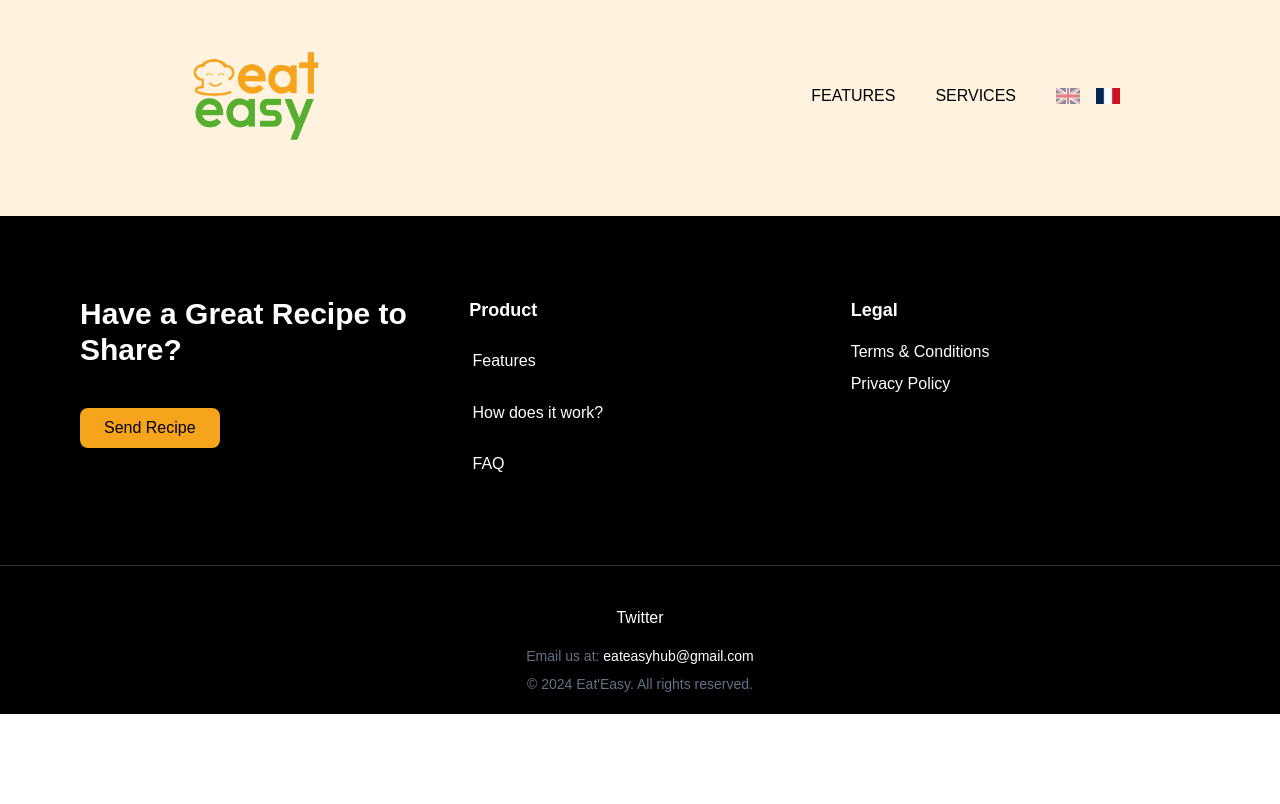
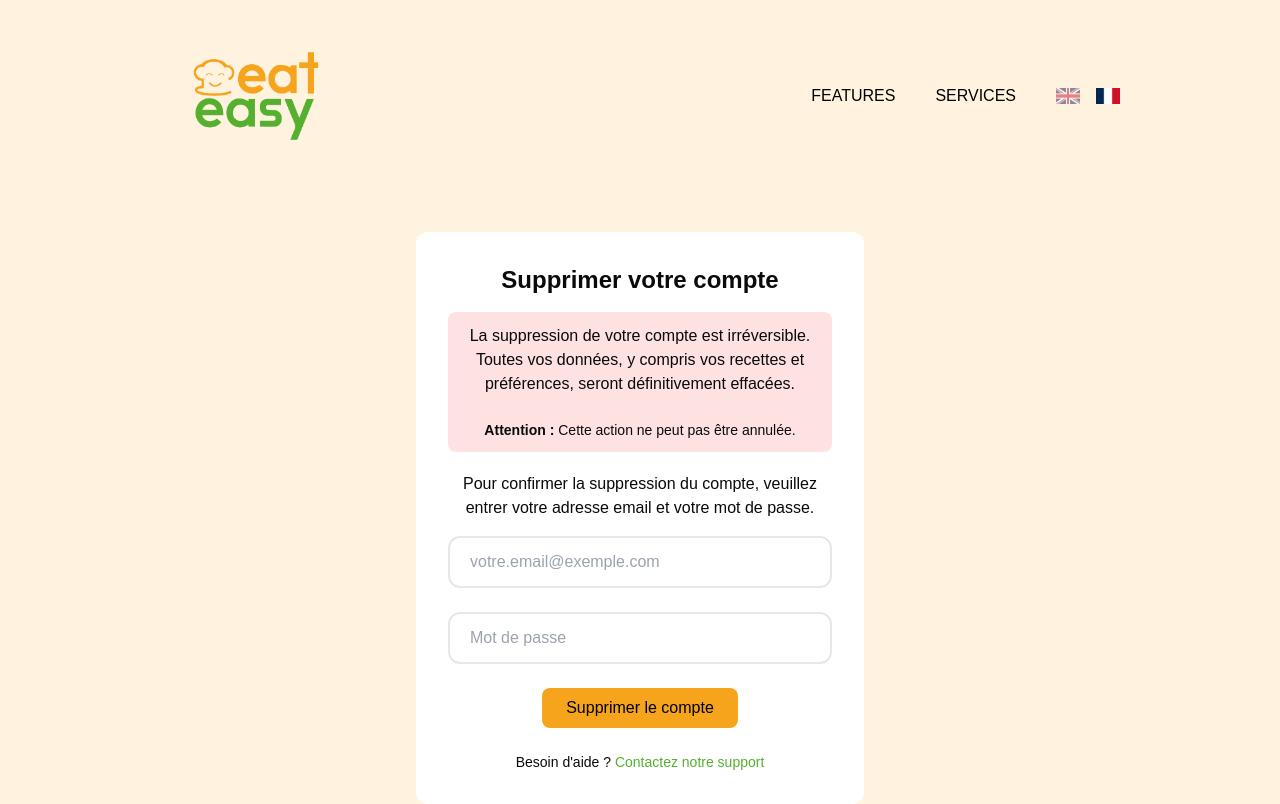
Before and after one commit to Eko-Web3Hub/Eat-Easy-Landing-Page, a React (Vite) app: page /delete-account in a window 1280 px wide. Shown: the top 804 px of the page. Built offline with nearby package versions, Linux system fonts and the light colour scheme.

Commit message:
Added account deletion page

```diff
--- /dev/null
+++ b/src/pages/DeleteAccount.jsx
@@ -0,0 +1,77 @@
+// src/pages/DeleteAccount.jsx
+
+import React, { useState } from 'react';
+
+const DeleteAccount = () => {
+  const [email, setEmail] = useState('');
+  const [password, setPassword] = useState('');
+
+  const handleSubmit = (e) => {
+    e.preventDefault();
+    // Logique de suppression de compte ici
+    console.log('Email:', email);
+    console.log('Password:', password);
+  };
+
+  return (
+    <div className="bg-body flex items-center justify-center p-4">
+      <div className="bg-card p-8 rounded-xl max-w-md w-full">
+        <h2 className="text-2xl font-bold text-darkest mb-4 text-center">
+          Supprimer votre compte
+        </h2>
+        <div className="text-center text-sm text-darkest bg-red-100 p-3 rounded-lg mb-5">
+        <p className="text-darkest text-sm md:text-base mb-6 text-center">
+          La suppression de votre compte est irréversible. Toutes vos données, y compris vos recettes et préférences, seront définitivement effacées.
+        </p>
+        <span className="font-semibold ">Attention :</span> Cette action ne peut pas être annulée.
+        </div>
+        <p className="text-center text-darkest text-sm md:text-base mb-4 mt-5">
+          Pour confirmer la suppression du compte, veuillez entrer votre adresse email et votre mot de passe.
+        </p>
+        <form onSubmit={handleSubmit} className="space-y-6">
+          <div className="relative">
+            <input
+              type="email"
+              name="email"
+              value={email}
+              onChange={(e) => setEmail(e.target.value)}
+              placeholder="votre.email@exemple.com"
+              className="bg-white p-3 pl-5 rounded-xl border-2 focus:outline-none focus:border-2 focus:border-secondary w-full text-sm md:text-base"
+              required
+            />
+          </div>
+          <div className="relative">
+            <input
+              type="password"
+              name="password"
+              value={password}
+              onChange={(e) => setPassword(e.target.value)}
+              placeholder="Mot de passe"
+              className="bg-white p-3 pl-5 rounded-xl border-2 focus:outline-none focus:border-2 focus:border-secondary w-full text-sm md:text-base"
+              required
+            />
+          </div>
+          <div className="flex justify-center">
+            <button
+              type="submit"
+              className="bg-secondary text-black px-6 py-2 rounded-lg hover:bg-secondary/90"
+            >
+              Supprimer le compte
+            </button>
+          </div>
+        </form>
+        <p className="text-center text-sm text-darkest mt-6">
+          Besoin d'aide ?{' '}
+          <a
+            href="mailto:eateasyhub@gmail.com"
+            className="text-primary hover:underline"
+          >
+            Contactez notre support
+          </a>
+        </p>
+      </div>
+    </div>
+  );
+};
+
+export default DeleteAccount;
--- a/src/routes/AppRouter.jsx
+++ b/src/routes/AppRouter.jsx
@@ -3,6 +3,7 @@ import { Routes, Route } from "react-router-dom";
 import LandingPage from "../pages/LandingPage";
 import TermsAndConditions from "../pages/TermsAndConditions";
 import PrivacyAndPolicy from "../pages/PrivacyAndPolicy";
+import DeleteAccount from "../pages/DeleteAccount";
 
 const AppRouter = () => {
   return (
@@ -10,6 +11,7 @@ const AppRouter = () => {
       <Route path="/" element={<LandingPage />} />
       <Route path="/terms-and-conditions" element={<TermsAndConditions />} />
       <Route path="/privacy-policy" element={<PrivacyAndPolicy />} />
+      <Route path="/delete-account" element={<DeleteAccount />} />
     </Routes>
   );
 };
```
